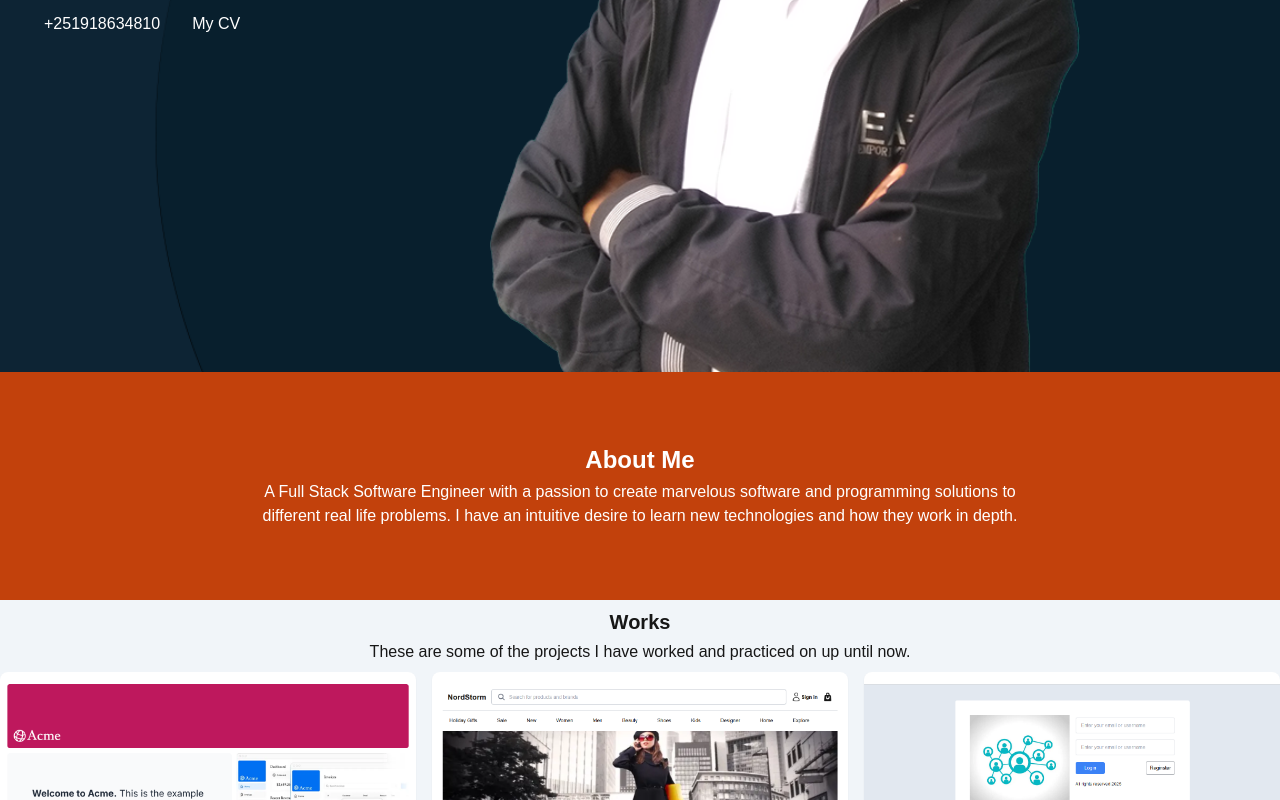
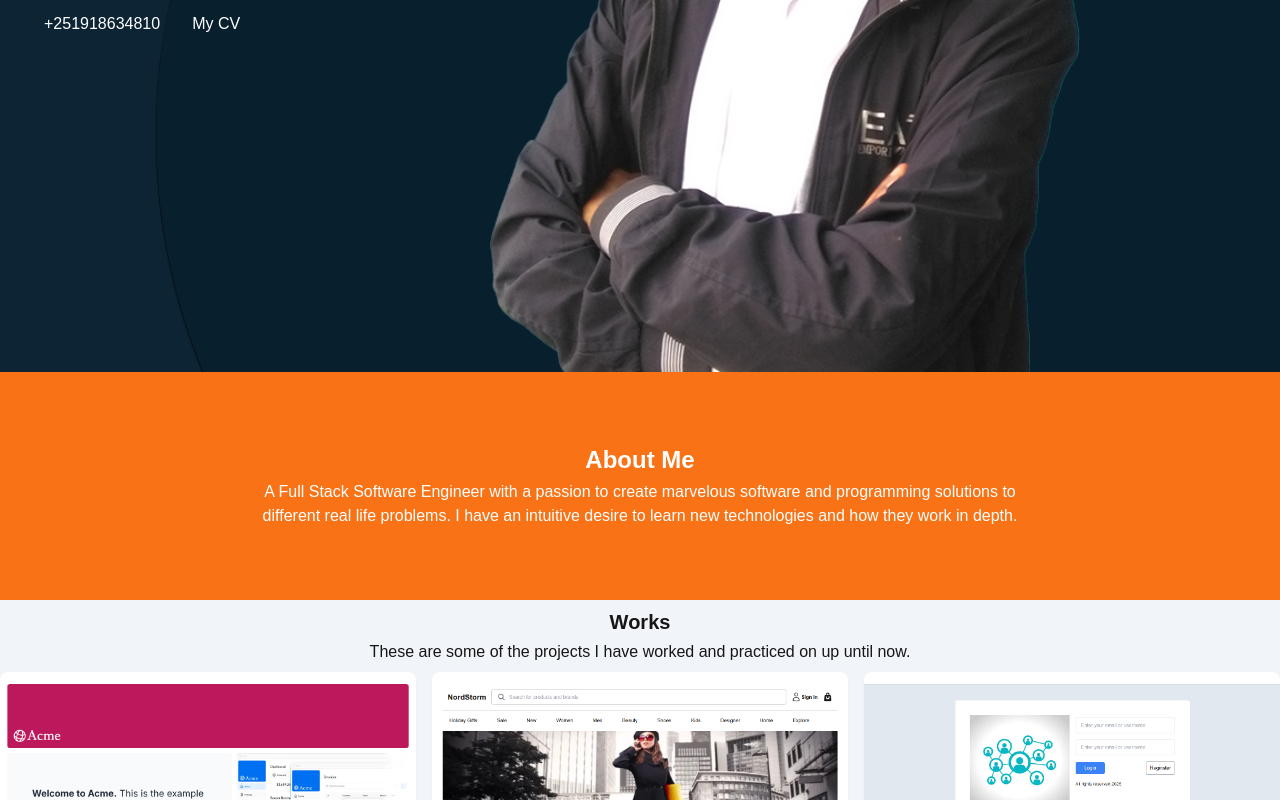
Before and after one commit to amaniCoding/amani-portifolio, a Next.js app: page / in a window 1280 px wide. Shown: the part 492-1292 px from the top of the page. Built offline with nearby package versions, Linux system fonts and the light colour scheme.

Commit message:
added some features

```diff
--- a/app/ui/about-me.tsx
+++ b/app/ui/about-me.tsx
@@ -1,7 +1,7 @@
 'use client'
 export default function AboutMe() {
   return (
-    <section className="w-full md:py-4 p-2 bg-orange-700 dark:bg-slate-900" id="about-me">
+    <section className="w-full md:py-4 p-2 bg-orange-500 dark:bg-slate-900" id="about-me">
 
       <div className="mx-auto max-w-screen-md md:py-14 py-3">
         <h1 className='md:text-2xl text-lg font-bold text-center mb-1 text-white dark:text-slate-400'>About Me</h1>
```
